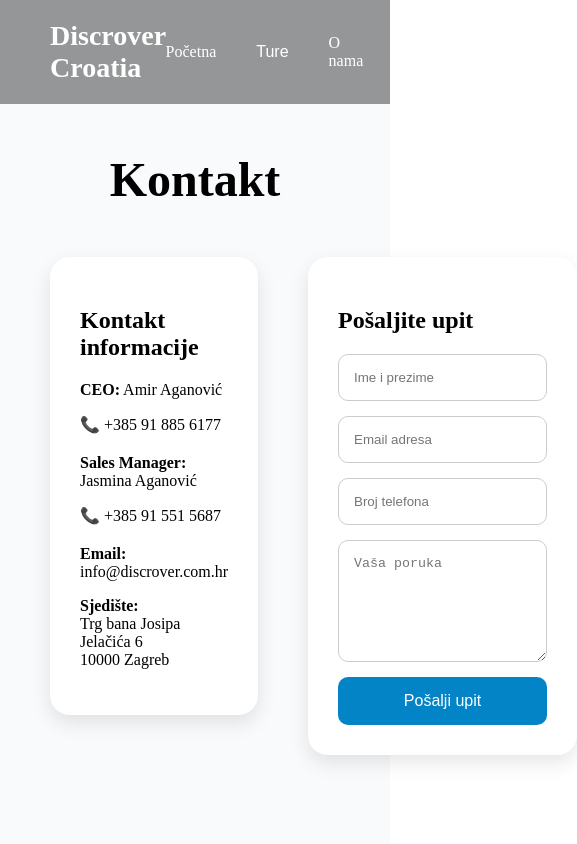
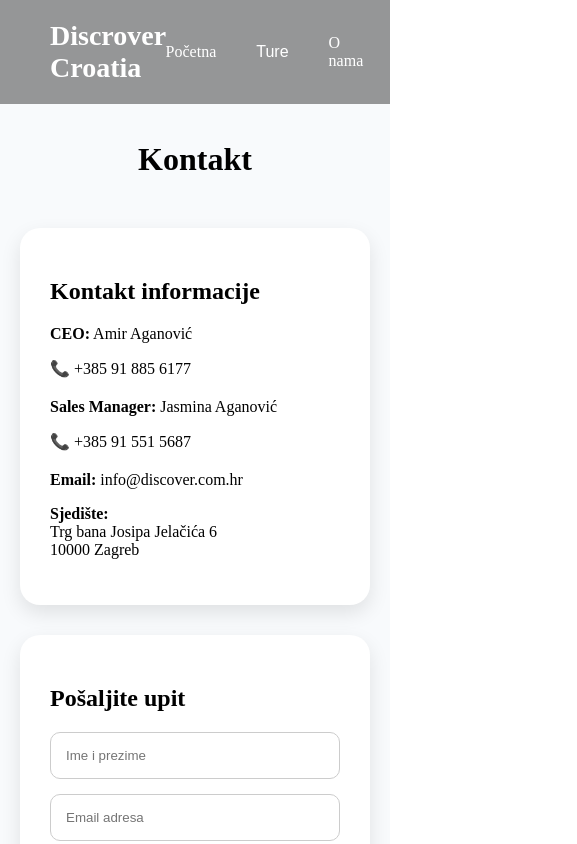
Before and after one commit to jasminaaganovic3-web/discrover-croatia, a React (Vite) app: page /kontakt in a window 390 px wide. Shown: the top 844 px of the page, 577 px wide, since content can reach past the window. Built offline with nearby package versions, Linux system fonts and the light colour scheme.

Commit message:
fix mobile kontakt

```diff
--- a/src/Pages/Kontakt.tsx
+++ b/src/Pages/Kontakt.tsx
@@ -3,7 +3,7 @@ function Kontakt() {
     <div
       style={{
         paddingTop: "120px",
-        padding: "120px 50px",
+        padding: "120px 20px",
         backgroundColor: "#f8fafc",
         minHeight: "100vh",
       }}
@@ -11,7 +11,7 @@ function Kontakt() {
       <h1
         style={{
           textAlign: "center",
-          fontSize: "3rem",
+          fontSize: "clamp(2rem, 8vw, 3rem)",
           marginBottom: "50px",
         }}
       >
@@ -21,9 +21,11 @@ function Kontakt() {
       <div
         style={{
           display: "grid",
-          gridTemplateColumns: "1fr 1fr",
-          gap: "50px",
+          gridTemplateColumns: "repeat(auto-fit, minmax(320px, 1fr))",
+          gap: "30px",
           alignItems: "start",
+          maxWidth: "1200px",
+          margin: "0 auto",
         }}
       >
         <div
@@ -45,7 +47,7 @@ function Kontakt() {
           <p>📞 +385 91 551 5687</p>
 
           <p style={{ marginTop: "20px" }}>
-            <strong>Email:</strong> info@discrover.com.hr
+            <strong>Email:</strong> info@discover.com.hr
           </p>
 
           <p>
@@ -65,7 +67,13 @@ function Kontakt() {
         >
           <h2>Pošaljite upit</h2>
 
-          <form style={{ display: "flex", flexDirection: "column", gap: "15px" }}>
+          <form
+            style={{
+              display: "flex",
+              flexDirection: "column",
+              gap: "15px",
+            }}
+          >
             <input
               type="text"
               placeholder="Ime i prezime"
@@ -73,6 +81,8 @@ function Kontakt() {
                 padding: "15px",
                 borderRadius: "10px",
                 border: "1px solid #ccc",
+                width: "100%",
+                boxSizing: "border-box",
               }}
             />
 
@@ -83,6 +93,8 @@ function Kontakt() {
                 padding: "15px",
                 borderRadius: "10px",
                 border: "1px solid #ccc",
+                width: "100%",
+                boxSizing: "border-box",
               }}
             />
 
@@ -93,6 +105,8 @@ function Kontakt() {
                 padding: "15px",
                 borderRadius: "10px",
                 border: "1px solid #ccc",
+                width: "100%",
+                boxSizing: "border-box",
               }}
             />
 
@@ -103,6 +117,8 @@ function Kontakt() {
                 padding: "15px",
                 borderRadius: "10px",
                 border: "1px solid #ccc",
+                width: "100%",
+                boxSizing: "border-box",
               }}
             />
 
```
